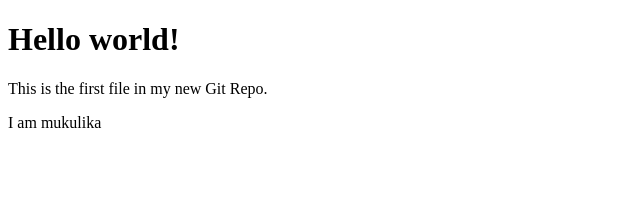
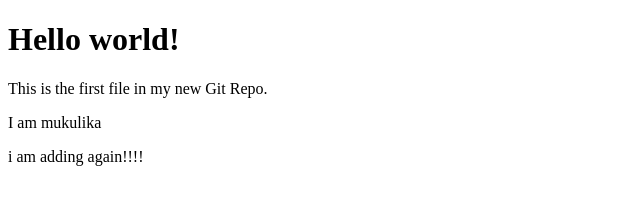
Before and after one commit to mpanda2022/hello_world, a plain HTML site: page index.html in a window 1280 px wide. Shown: the whole page, without its empty margins (0-640 px from the left). Drawn offline with Linux system fonts and the light colour scheme.

Commit message:
Update index.html
again i added changed for html brunch

```diff
--- a/index.html
+++ b/index.html
@@ -8,6 +8,7 @@
 <h1>Hello world!</h1>
 <p>This is the first file in my new Git Repo.</p>
 <p> I am mukulika </p>
+ <p> i am adding again!!!!</p>
 
 </body>
 </html>
```
